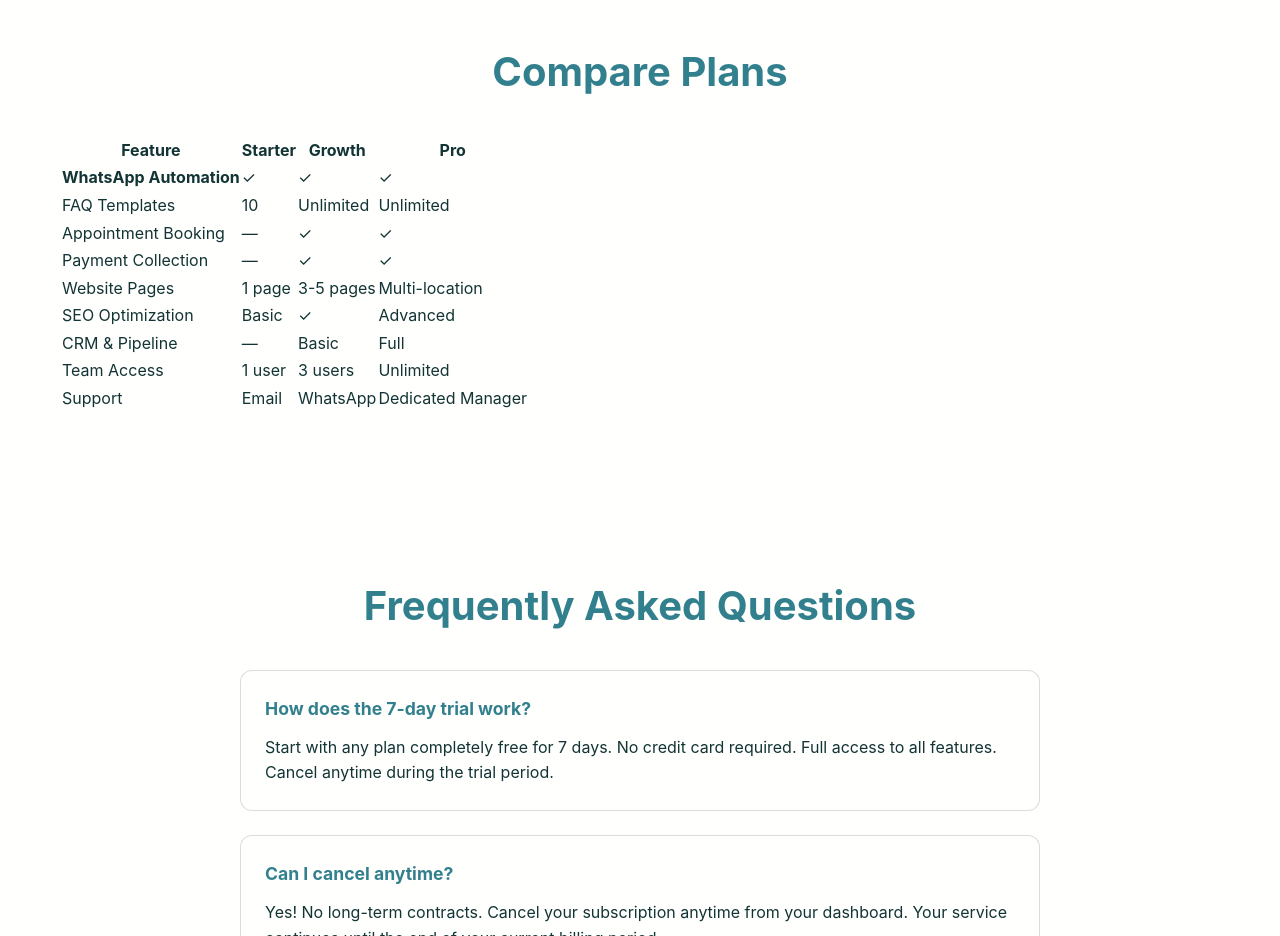
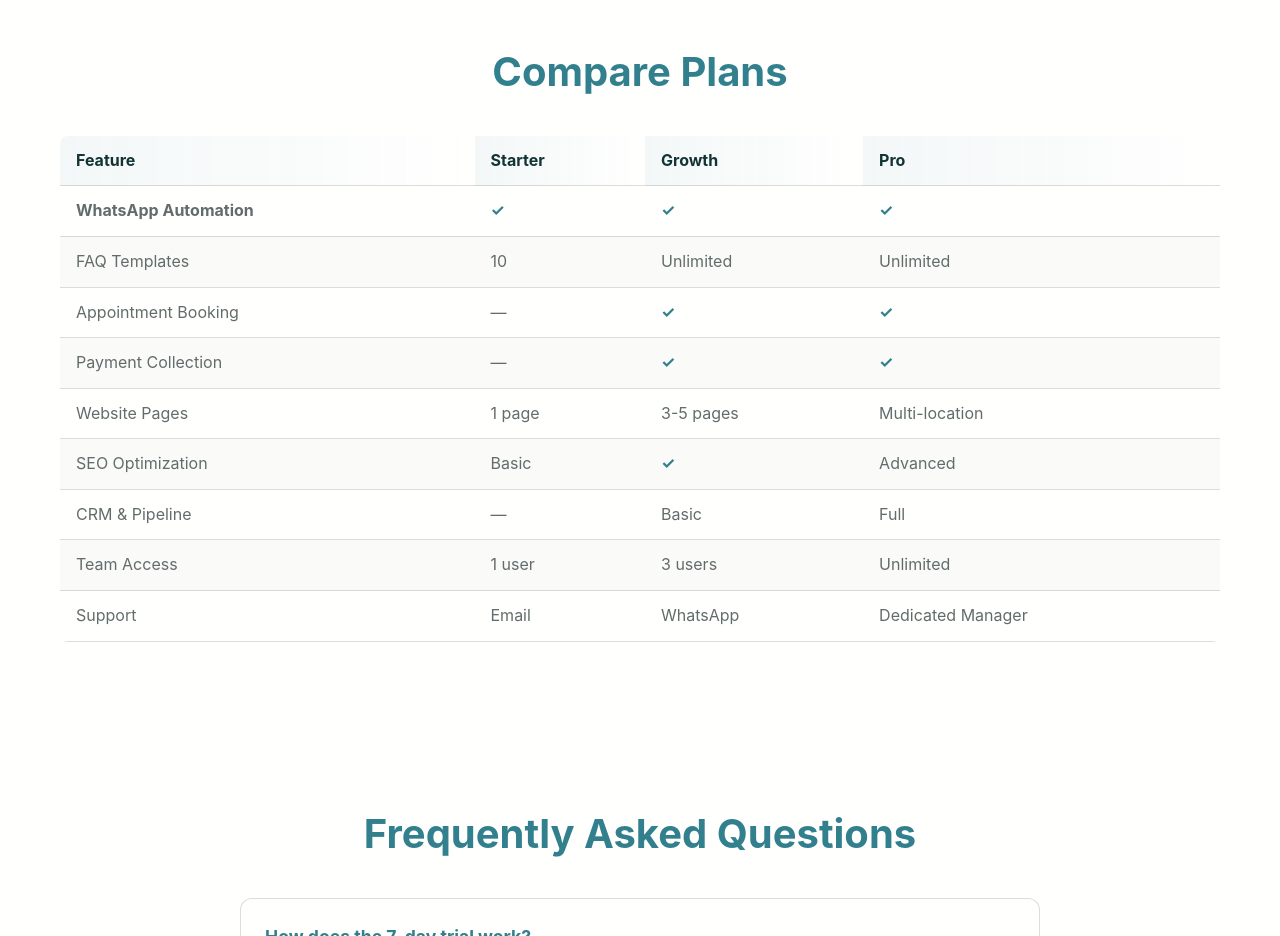
Before and after one commit to Vinodvinum/sushvinailabs-website, a plain HTML site: page pricing.html in a window 1280 px wide. Shown: the part 2060-2996 px from the top of the page. Drawn offline with Linux system fonts and the light colour scheme.

Commit message:
Updated CSS styling & prcing

```diff
--- a/assets/css/style.css
+++ b/assets/css/style.css
@@ -1000,3 +1000,48 @@ footer {
     text-decoration: underline;
     opacity: 1;
 }
+
+/* Comparison table styles (responsive) */
+.comparison-table-wrapper {
+    overflow-x: auto; /* allow horizontal scroll on small screens */
+    -webkit-overflow-scrolling: touch;
+}
+
+.comparison-table {
+    width: 100%;
+    min-width: 720px; /* ensures columns keep readable width on desktop, triggers scroll on small screens */
+    border-collapse: collapse;
+    background: var(--color-surface);
+    border-radius: 8px;
+    overflow: hidden;
+}
+
+.comparison-table thead th {
+    text-align: left;
+    padding: 0.75rem 1rem;
+    background: linear-gradient(90deg, rgba(50,128,141,0.06), transparent);
+    color: var(--color-text);
+    font-weight: 700;
+    border-bottom: 1px solid var(--color-border);
+}
+
+.comparison-table tbody td {
+    padding: 0.75rem 1rem;
+    border-bottom: 1px solid var(--color-border);
+    vertical-align: middle;
+    color: var(--color-text-secondary);
+}
+
+.comparison-table tbody tr:nth-child(even) td {
+    background: rgba(0,0,0,0.02);
+}
+
+.comparison-table .check {
+    color: var(--color-primary);
+    font-weight: 700;
+}
+
+/* reduce min-width on very small devices if needed */
+@media (max-width: 420px) {
+    .comparison-table { min-width: 600px; }
+}
--- a/pricing.html
+++ b/pricing.html
@@ -117,6 +117,7 @@
         <div class="container">
             <h2 style="text-align: center; font-size: 2.5rem; margin-bottom: 2rem; color: var(--color-primary);">Compare Plans</h2>
 
+            <div class="comparison-table-wrapper">
                 <table class="comparison-table">
                     <thead>
                         <tr>
@@ -183,6 +184,7 @@
                         </tr>
                     </tbody>
                 </table>
+            </div>
         </div>
     </section>
 
```
Lines whose indentation alone changed are shown as unchanged.
